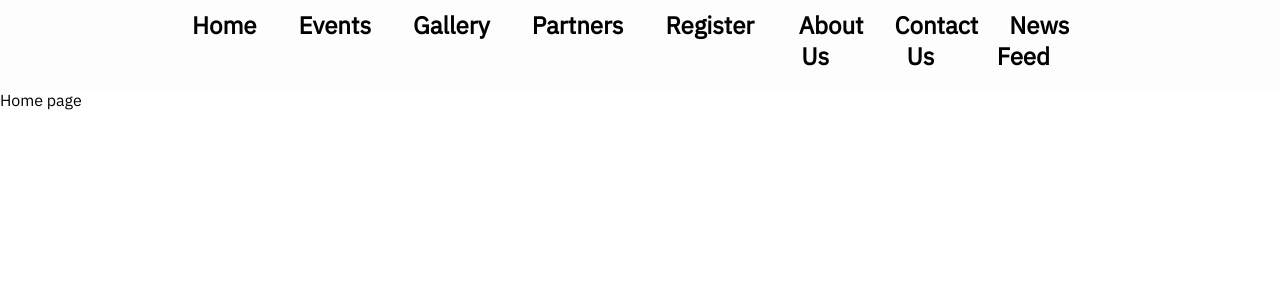
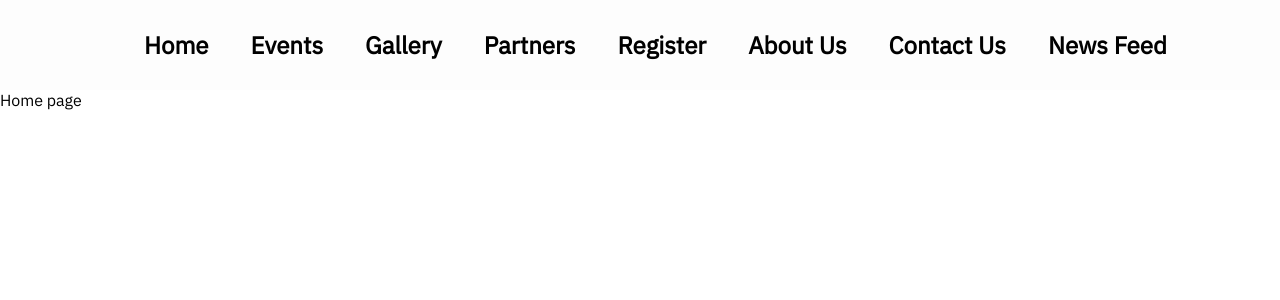
Before and after one commit to Ecstasia-22/Ecstasia-2022-Web, a React (Create React App) app: page / in a window 1280 px wide. Shown: the top 300 px of the page. Built offline with nearby package versions, Linux system fonts and the light colour scheme.

Commit message:
Navbar : positioning and hover area changed

```diff
--- a/src/components/Navbar/style.css
+++ b/src/components/Navbar/style.css
@@ -2,7 +2,7 @@
   display: flex;
   height: 90px;
   justify-content: center;
-  align-items: center;
+  /* align-items: center; */
   font-size: 1.2rem;
   background-color: rgb(253, 253, 253);
   font-style: normal;
@@ -12,20 +12,22 @@
 }
 .nav-menu {
   display: grid;
+  align-items: center;
   grid-template-columns: repeat(8, auto);
   grid-gap: 10px;
   list-style: none;
   text-align: center;
   justify-content: start;
-  width: 70vw;
+  width: 85vw;
   height: 90px;
+  margin-left: 6rem;
   margin-right: 2rem;
-  padding-top: 10px;
+  padding-top: 1px;
 }
 .nav-links {
   color: black;
   text-decoration: none;
-  padding: 0.5rem 1rem;
+  padding: 1.8rem 1rem;
 }
 .nav-links:hover {
   background-color: black;
@@ -42,6 +44,8 @@
   .nav-menu {
     display: flex;
     flex-direction: column;
+    justify-content: center;
+    align-items: center;
     width: 100%;
     height: 500px;
     position: absolute;
```
